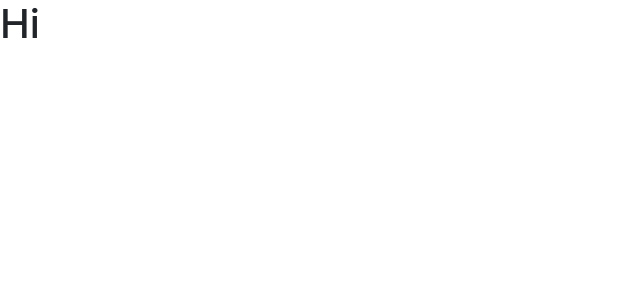
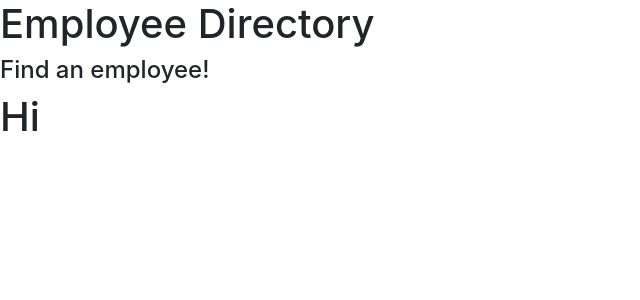
Before and after one commit to Eshi44/Employee-Directory, a React (Create React App) app: page / in a window 1280 px wide. Shown: the top 300 px of the page, without its empty margins (0-640 px from the left). Built offline with nearby package versions, Linux system fonts and the light colour scheme.

Commit message:
added and header.js with a title and tested

```diff
--- a/src/App.js
+++ b/src/App.js
@@ -1,9 +1,15 @@
 // eslint-disable-next-line
 import React from "react";
 import Main from "./components/pages/main.jsx";
+import Header from "./components/pages/header.jsx";
 
 function App() {
-  return <Main />;
+  return (
+  <div>
+  <Header />
+  <Main />
+  </div>
+  )
 }
 
 export default App;
--- /dev/null
+++ b/src/components/pages/header.jsx
@@ -0,0 +1,13 @@
+// eslint-disable-next-line no-unused-vars
+import React from "react";
+
+function Header() {
+    return (
+        <div className="header">
+            <h1>Employee Directory</h1>
+            <h4>Find an employee!</h4>
+        </div>
+    )
+}
+
+export default Header;
```
